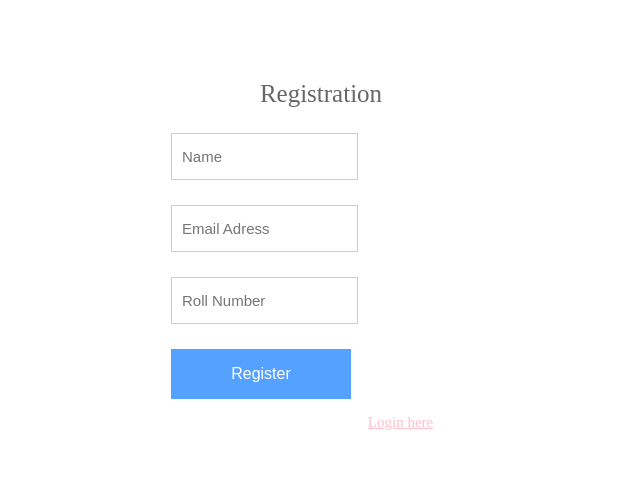
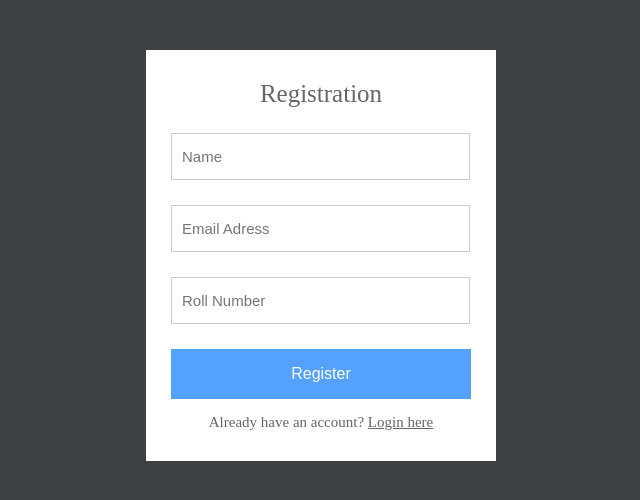
Before and after one commit to survipatel/login-Registration, a PHP site: page /registration.php in a window 1280 px wide. Shown: the top 500 px of the page, without its empty margins (319-959 px from the left). Run offline with PHP 8.4, Linux system fonts and the light colour scheme.

Commit message:
login, registration and blogs functionality

```diff
--- a/style.css
+++ b/style.css
@@ -1,5 +1,5 @@
 body {
-    background: white;
+    background: #3e4144;
 }
 .form {
     margin: 50px auto;
@@ -20,7 +20,7 @@ h1.login-title {
     padding: 10px;
     margin-bottom: 25px;
     height: 25px;
-    width: calc(60% - 15px);
+    width: calc(100% - 23px);
 }
 .login-input:focus {
     border-color:#6e8095;
@@ -31,20 +31,20 @@ h1.login-title {
     background: #55a1ff;
     border: 0;
     outline: 0;
-    width: 60%;
+    width: 100%;
     height: 50px;
     font-size: 16px;
     text-align: center;
     cursor: pointer;
 }
 .link {
-    color: #FF000000;
+    color: #666;
     font-size: 15px;
     text-align: center;
     margin-bottom: 0px;
 }
 .link a {
-    color: pink;
+    color: #666;
 }
 h3 {
     font-weight: normal;
```
